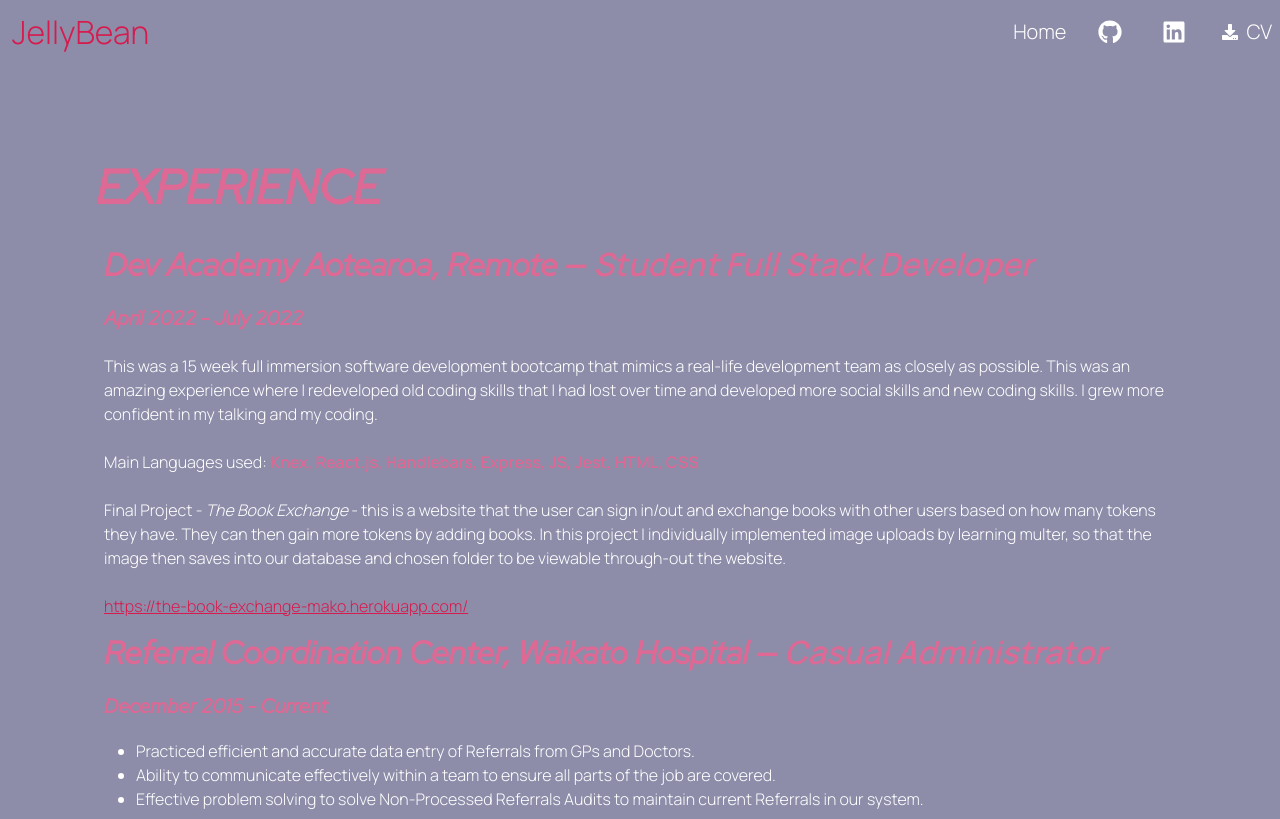
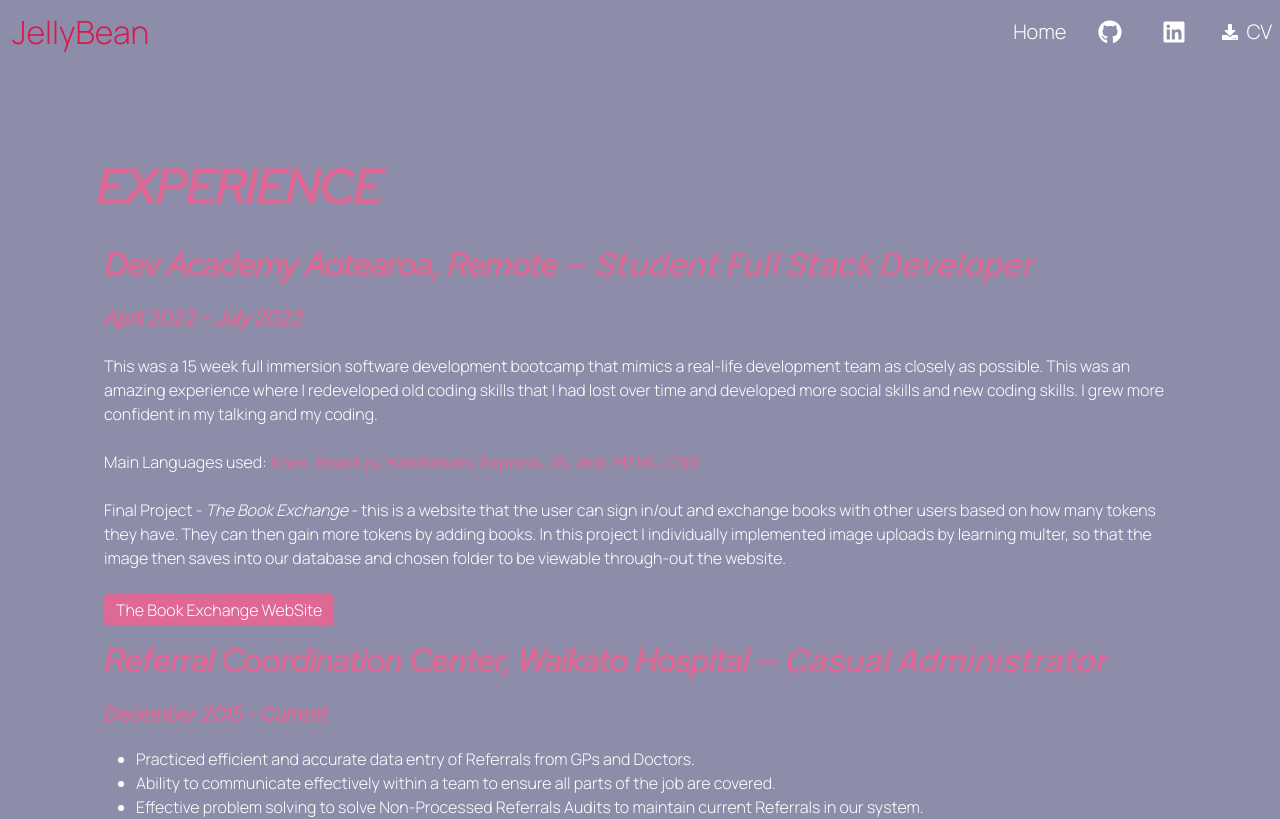
Before and after one commit to FireDivine/bulma-portfolio-22, a React (Create React App) app: page /exp in a window 1280 px wide. Shown: the top 819 px of the page. Built offline with nearby package versions, Linux system fonts and the light colour scheme.

Commit message:
add engine for heroku push

```diff
--- a/package.json
+++ b/package.json
@@ -42,5 +42,8 @@
       "last 1 firefox version",
       "last 1 safari version"
     ]
+  },
+  "engines": {
+    "node": "14.x"
   }
 }
--- a/src/Components/Education.js
+++ b/src/Components/Education.js
@@ -28,12 +28,12 @@ function Education() {
         <p className="content">
           Languages used: <strong>SQL,PHP,HTML,CSS.</strong>
         </p>
-        <p className="content">
+        <p>
           <a
-            className="is-underlined"
+            className="tag is-primary content is-medium "
             href="https://github.com/ashton-lye/straightupit"
           >
-            https://github.com/ashton-lye/straightupit
+            View CodeBase
           </a>
         </p>
       </div>
--- a/src/Components/Experience.js
+++ b/src/Components/Experience.js
@@ -30,12 +30,12 @@ function Experience() {
           multer, so that the image then saves into our database and chosen
           folder to be viewable through-out the website.
         </p>
-        <p className="content">
+        <p>
           <a
-            className="is-underlined"
+            className="tag is-primary content is-medium "
             href=" https://the-book-exchange-mako.herokuapp.com/"
           >
-            https://the-book-exchange-mako.herokuapp.com/
+            The Book Exchange WebSite
           </a>
         </p>
       </div>
```
